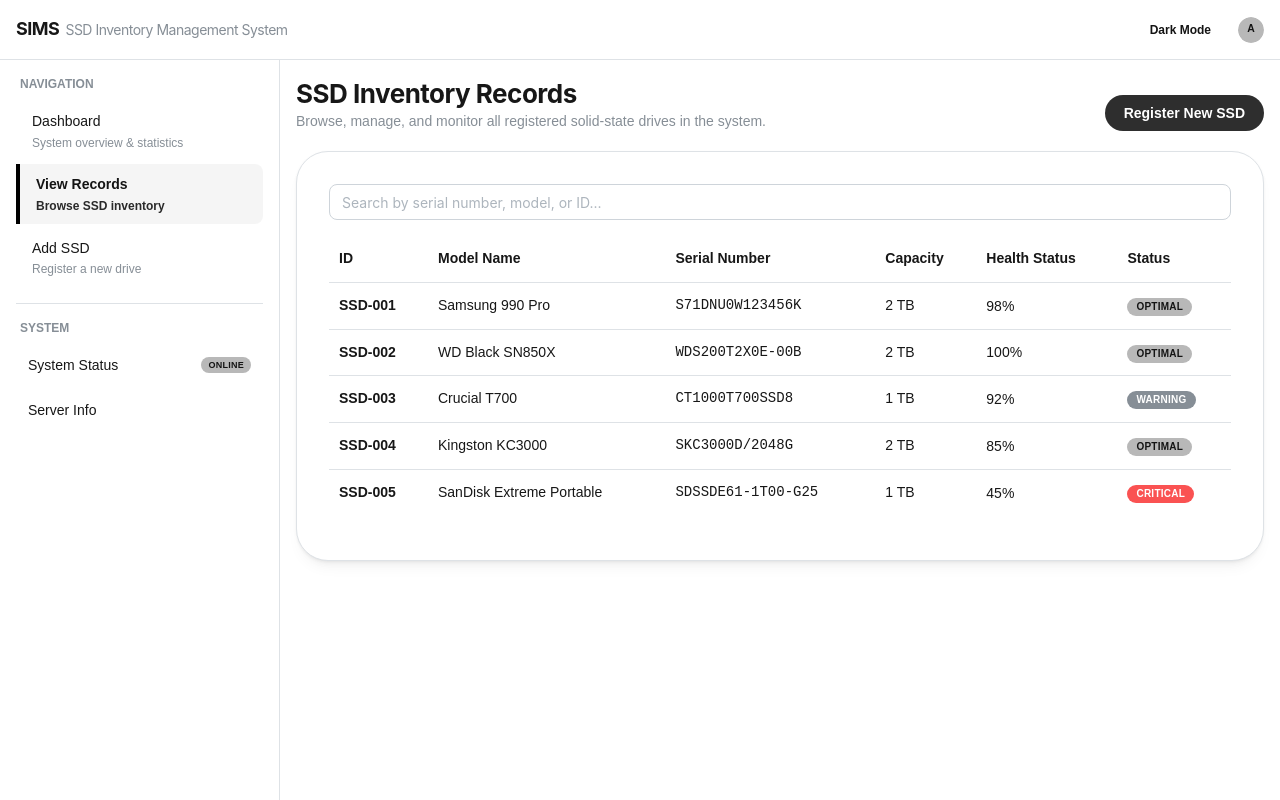
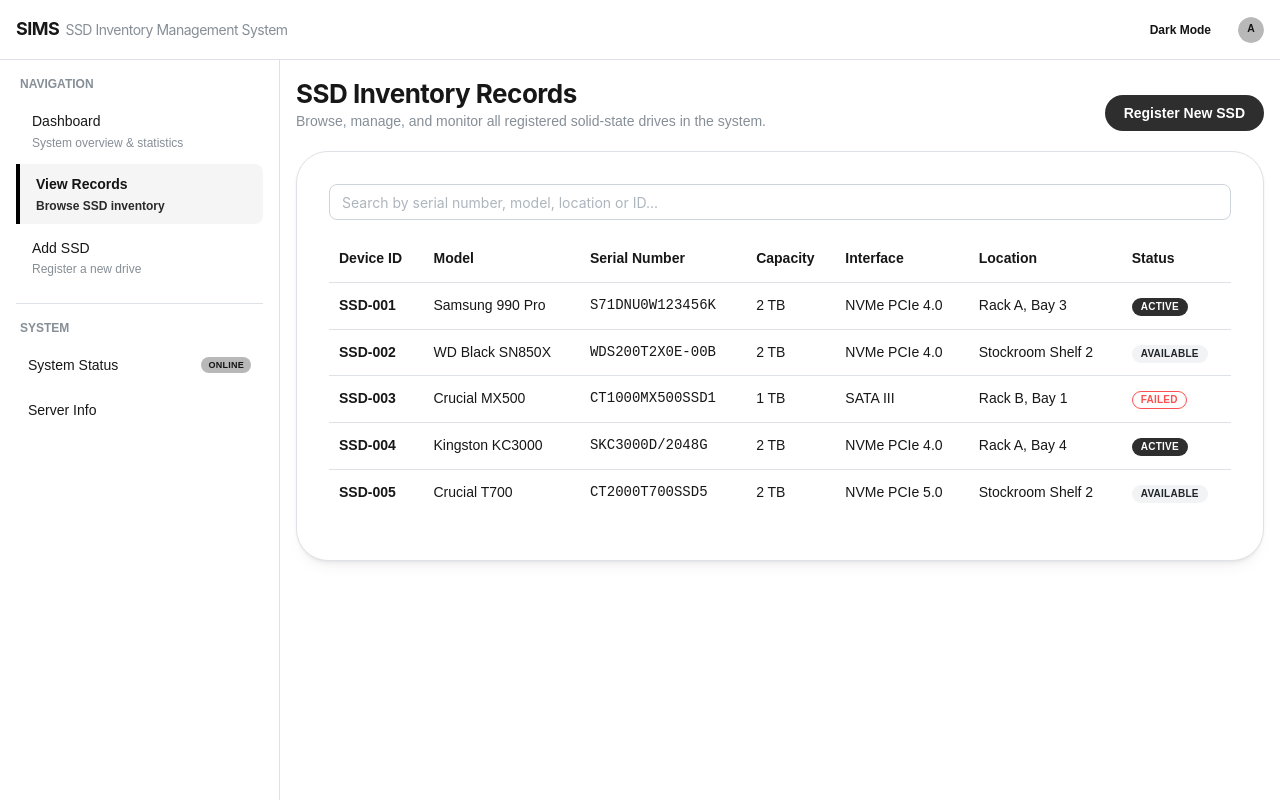
Before and after one commit to Imcz-dotcom/sims, a Next.js app in the folder frontend/: page /inventory in a window 1280 px wide. Built offline with nearby package versions, Linux system fonts and the light colour scheme.

Commit message:
Update design

```diff
--- a/frontend/pages/inventory/add.tsx
+++ b/frontend/pages/inventory/add.tsx
@@ -11,12 +11,11 @@
 import Link from 'next/link';
 import { useRouter } from 'next/router';
 
-export default function AddSSD() {
+export default function RegisterSSD() {
   const router = useRouter();
 
   const handleSubmit = (e: React.FormEvent) => {
     e.preventDefault();
-    // In a real application, you would save the data to a database here
     alert('SSD successfully registered!');
     router.push('/inventory');
   };
@@ -28,18 +27,26 @@
           Register New SSD
         </Title>
         <Text size="sm" c="dimmed">
-          Add a new solid-state drive to the system inventory.
+          Add a new solid-state drive to the system inventory database.
         </Text>
       </div>
 
       <Paper shadow="sm" radius="xl" p="xl" withBorder component="form" onSubmit={handleSubmit}>
         <Stack gap="md">
-          <TextInput
-            label="Model Name"
-            placeholder="e.g. Samsung 990 Pro"
-            required
-            radius="md"
-          />
+          <Group grow>
+            <TextInput
+              label="Device ID"
+              placeholder="e.g. SSD-006"
+              required
+              radius="md"
+            />
+            <TextInput
+              label="Model"
+              placeholder="e.g. Samsung 990 Pro"
+              required
+              radius="md"
+            />
+          </Group>
 
           <TextInput
             label="Serial Number"
@@ -57,11 +64,26 @@
               required
               radius="md"
             />
+            <Select
+              label="Interface"
+              placeholder="Select interface"
+              data={['SATA III', 'NVMe PCIe 3.0', 'NVMe PCIe 4.0', 'NVMe PCIe 5.0']}
+              required
+              radius="md"
+            />
+          </Group>
 
+          <Group grow>
+            <Select
+              label="Status"
+              placeholder="Select status"
+              data={['Active', 'Available', 'Failed']}
+              required
+              radius="md"
+            />
             <TextInput
-              label="Health Status (%)"
-              placeholder="e.g. 100"
-              defaultValue="100"
+              label="Location"
+              placeholder="e.g. Rack A, Bay 5"
               required
               radius="md"
             />
--- a/frontend/pages/inventory/index.tsx
+++ b/frontend/pages/inventory/index.tsx
@@ -17,48 +17,54 @@
     model: 'Samsung 990 Pro',
     serial: 'S71DNU0W123456K',
     capacity: '2 TB',
-    health: 98,
-    status: 'Optimal',
+    interfaceType: 'NVMe PCIe 4.0',
+    status: 'Active',
+    location: 'Rack A, Bay 3',
   },
   {
     id: 'SSD-002',
     model: 'WD Black SN850X',
     serial: 'WDS200T2X0E-00B',
     capacity: '2 TB',
-    health: 100,
-    status: 'Optimal',
+    interfaceType: 'NVMe PCIe 4.0',
+    status: 'Available',
+    location: 'Stockroom Shelf 2',
   },
   {
     id: 'SSD-003',
-    model: 'Crucial T700',
-    serial: 'CT1000T700SSD8',
+    model: 'Crucial MX500',
+    serial: 'CT1000MX500SSD1',
     capacity: '1 TB',
-    health: 92,
-    status: 'Warning',
+    interfaceType: 'SATA III',
+    status: 'Failed',
+    location: 'Rack B, Bay 1',
   },
   {
     id: 'SSD-004',
     model: 'Kingston KC3000',
     serial: 'SKC3000D/2048G',
     capacity: '2 TB',
-    health: 85,
-    status: 'Optimal',
+    interfaceType: 'NVMe PCIe 4.0',
+    status: 'Active',
+    location: 'Rack A, Bay 4',
   },
   {
     id: 'SSD-005',
-    model: 'SanDisk Extreme Portable',
-    serial: 'SDSSDE61-1T00-G25',
-    capacity: '1 TB',
-    health: 45,
-    status: 'Critical',
+    model: 'Crucial T700',
+    serial: 'CT2000T700SSD5',
+    capacity: '2 TB',
+    interfaceType: 'NVMe PCIe 5.0',
+    status: 'Available',
+    location: 'Stockroom Shelf 2',
   },
 ];
 
 export default function Inventory() {
   const rows = dummyInventory.map((item) => {
     let statusColor = 'dark';
-    if (item.status === 'Warning') statusColor = 'gray';
-    if (item.status === 'Critical') statusColor = 'red'; // Keep red for critical errors, or we can use dark variants
+    if (item.status === 'Active') statusColor = 'dark';
+    if (item.status === 'Available') statusColor = 'gray';
+    if (item.status === 'Failed') statusColor = 'red';
 
     return (
       <Table.Tr key={item.id}>
@@ -66,14 +72,11 @@
         <Table.Td>{item.model}</Table.Td>
         <Table.Td style={{ fontFamily: 'monospace' }}>{item.serial}</Table.Td>
         <Table.Td>{item.capacity}</Table.Td>
-        <Table.Td>
-          <Group gap="xs">
-            <Text size="sm">{item.health}%</Text>
-          </Group>
-        </Table.Td>
+        <Table.Td>{item.interfaceType}</Table.Td>
+        <Table.Td>{item.location}</Table.Td>
         <Table.Td>
           <Badge
-            variant={item.status === 'Optimal' ? 'light' : 'filled'}
+            variant={item.status === 'Active' ? 'filled' : item.status === 'Available' ? 'light' : 'outline'}
             color={statusColor}
             size="sm"
           >
@@ -85,7 +88,7 @@
   });
 
   return (
-    <Stack gap="lg" maw={1000} mx="auto">
+    <Stack gap="lg" maw={1100} mx="auto">
       <Group justify="space-between" align="flex-end">
         <div>
           <Title order={2} style={{ letterSpacing: '-0.5px' }}>
@@ -103,21 +106,22 @@
       <Paper shadow="sm" radius="xl" p="xl" withBorder>
         <Group mb="md">
           <TextInput
-            placeholder="Search by serial number, model, or ID..."
+            placeholder="Search by serial number, model, location or ID..."
             style={{ flex: 1 }}
             radius="md"
           />
         </Group>
 
-        <Table.ScrollContainer minWidth={800}>
+        <Table.ScrollContainer minWidth={900}>
           <Table verticalSpacing="sm">
             <Table.Thead>
               <Table.Tr>
-                <Table.Th>ID</Table.Th>
-                <Table.Th>Model Name</Table.Th>
+                <Table.Th>Device ID</Table.Th>
+                <Table.Th>Model</Table.Th>
                 <Table.Th>Serial Number</Table.Th>
                 <Table.Th>Capacity</Table.Th>
-                <Table.Th>Health Status</Table.Th>
+                <Table.Th>Interface</Table.Th>
+                <Table.Th>Location</Table.Th>
                 <Table.Th>Status</Table.Th>
               </Table.Tr>
             </Table.Thead>
```
